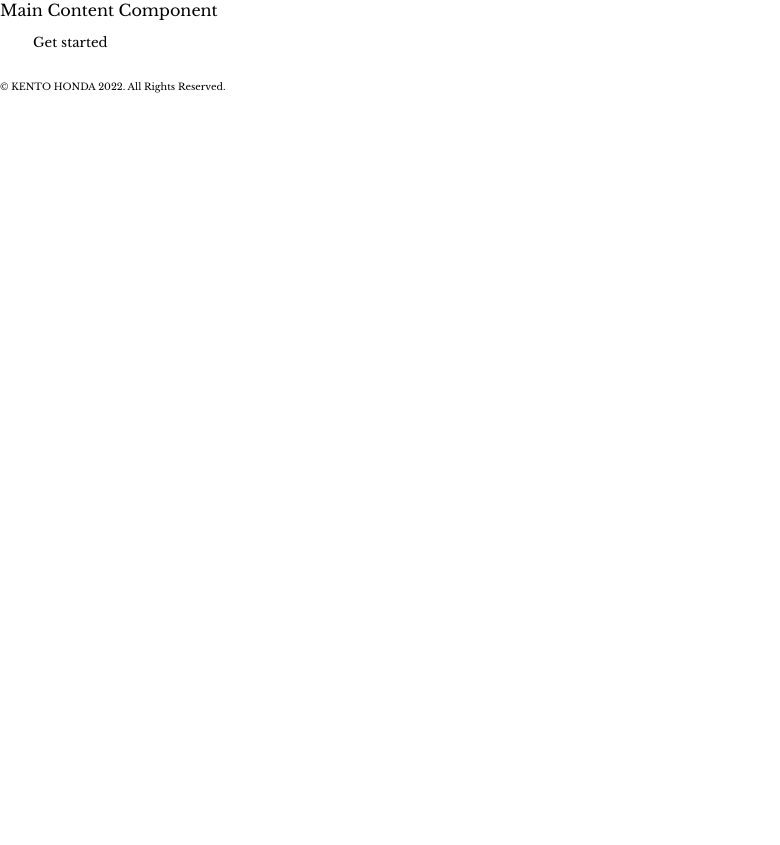
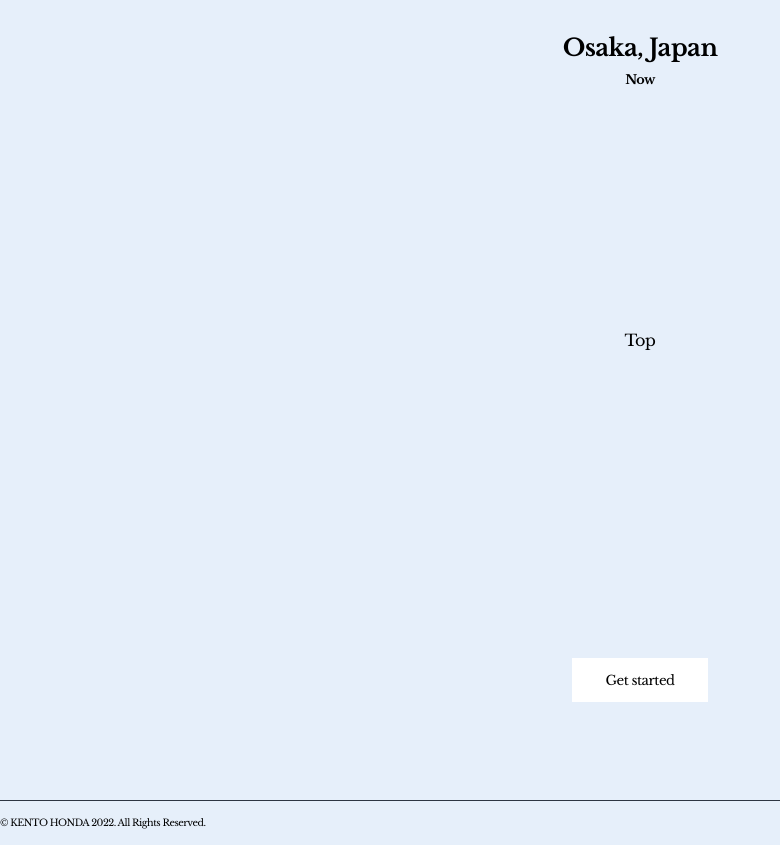
Before and after one commit to keento0809/Gatsby-custom-test, a Gatsby site: page / in a window 1280 px wide. Shown: the whole page, without its empty margins (0-780 px from the left). Before the commit the page ends 800 px from the top, so only its background shows below. Built offline with nearby package versions, Linux system fonts and the light colour scheme; Gatsby itself is replaced by a stand-in of ours.

Commit message:
Added Top and Bottom Content components

```diff
--- a/src/components/Footer/Footer.tsx
+++ b/src/components/Footer/Footer.tsx
@@ -3,6 +3,7 @@ import styled from 'styled-components';
 const FooterStyle = styled.footer`
   padding: 1rem 0;
   font-size: 0.6rem;
+  border-top: 1px solid #2d3542;
 `;
 
 const Footer = () => {
--- /dev/null
+++ b/src/components/Header/Header.tsx
@@ -0,0 +1,31 @@
+import styled from 'styled-components';
+
+const HeaderStyle = styled.header`
+  height: 15svh;
+  display: flex;
+  justify-content: center;
+  align-items: center;
+  text-align: center;
+  & h3 {
+    font-size: 1.5rem;
+    padding-bottom: 0.6rem;
+  }
+  & span {
+    display: block;
+    font-size: 0.8rem;
+    font-weight: 600;
+  }
+`;
+
+const Header = () => {
+  return (
+    <HeaderStyle className="header">
+      <div className="header_container">
+        <h3>Osaka, Japan</h3>
+        <span>Now</span>
+      </div>
+    </HeaderStyle>
+  );
+};
+
+export default Header;
--- /dev/null
+++ b/src/features/MainContent/BottomContent.tsx
@@ -0,0 +1,21 @@
+import styled from 'styled-components';
+import BasicButton from '@/components/Buttons/BasicButton';
+
+const BottomContentStyle = styled.section`
+  min-height: 30svh;
+  display: flex;
+  justify-content: center;
+  align-items: center;
+`;
+
+const BottomContent = () => {
+  return (
+    <BottomContentStyle className="bottomContent">
+      <div className="bottomContent_container">
+        <BasicButton />
+      </div>
+    </BottomContentStyle>
+  );
+};
+
+export default BottomContent;
--- /dev/null
+++ b/src/features/MainContent/TopContent.tsx
@@ -0,0 +1,18 @@
+import styled from 'styled-components';
+
+const TopContentStyle = styled.section`
+  min-height: 55svh;
+  display: flex;
+  justify-content: center;
+  align-items: center;
+`;
+
+const TopContent = () => {
+  return (
+    <TopContentStyle className="topContent">
+      <div className="topContent_container">Top</div>
+    </TopContentStyle>
+  );
+};
+
+export default TopContent;
--- a/src/features/MainContent/index.tsx
+++ b/src/features/MainContent/index.tsx
@@ -1,11 +1,17 @@
-import BasicButton from '@/components/Buttons/BasicButton';
+import styled from 'styled-components';
+import BottomContent from './BottomContent';
+import TopContent from './topContent';
+
+const MainContentStyle = styled.main`
+  min-height: 85svh;
+`;
 
 const MainContent = () => {
   return (
-    <div className="mainContent">
-      <p>Main Content Component</p>
-      <BasicButton />
-    </div>
+    <MainContentStyle className="mainContent">
+      <TopContent />
+      <BottomContent />
+    </MainContentStyle>
   );
 };
 
--- a/src/layouts/Layout.tsx
+++ b/src/layouts/Layout.tsx
@@ -1,5 +1,6 @@
 import '../styles/global.css';
 import Footer from '@/components/Footer/Footer';
+import Header from '@/components/Header/Header';
 
 interface Props {
   children: React.ReactNode;
@@ -8,6 +9,7 @@ interface Props {
 const Layout = ({ children }: Props) => {
   return (
     <div className="layout">
+      <Header />
       <div className="content">{children}</div>
       <Footer />
     </div>
--- a/src/styles/global.css
+++ b/src/styles/global.css
@@ -5,4 +5,6 @@
   margin: 0;
   padding: 0;
   font-family: 'Libre Baskerville', serif;
+  letter-spacing: -0.5px;
+  background: #e6effa;
 }
```
